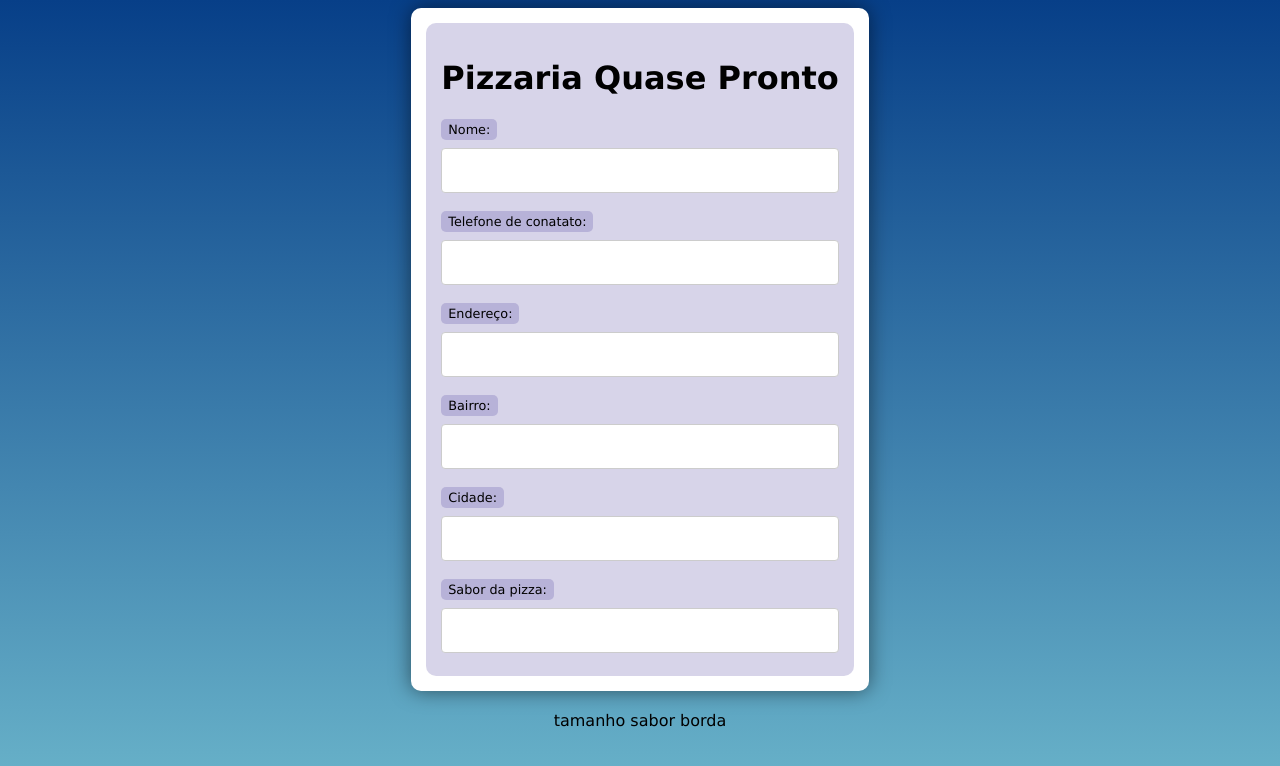
After one commit to danielgutierrez87/PHP, a PHP site: page /Forms.html in a window 1280 px wide. The commit adds this page. Shown: the top 766 px of the page. Run offline with PHP 8.4, Linux system fonts and the light colour scheme.

Commit message:
em andamento

```diff
--- /dev/null
+++ b/Forms.html
@@ -0,0 +1,33 @@
+<!DOCTYPE html>
+<html lang="pt-br">
+<head>
+    <meta charset="UTF-8">
+    <meta name="viewport" content="width=device-width, initial-scale=1.0">
+    <title>Pizzaria QuasePronto</title>
+    <link rel="stylesheet" href="style.css">
+</head>
+<body>
+    <main>
+        <form action="Pizzaria.php" method="post">
+            <h1>Pizzaria Quase Pronto</h1>
+            <label for="cliente">Nome:</label>
+            <input type="text" name="cliente" id="cliente" required max="30">
+            <label for="contato">Telefone de conatato:</label>
+            <input type="number" name="contato" id="contato" required min="10" max="11">
+            <label for="rua">Endereço:</label>
+            <input type="text" name="rua" id="rua" required max="50">
+            <label for="bairro">Bairro:</label>
+            <input type="text" name="bairro" id="bairro" required max="20">
+            <label for="cidade">Cidade:</label>
+            <input type="text" name="cidade" id="cidade" required max="20">
+            <label for="sabor">Sabor da pizza:</label>
+            <input type="text" name="sabor" id="sabor">
+        </form>
+
+    </main>
+</body>
+</html>
+
+tamanho
+sabor
+borda
--- /dev/null
+++ b/style.css
@@ -0,0 +1,227 @@
+@charset "UTF-8";
+
+* {
+    font-family: Verdana, Geneva, Tahoma, sans-serif;
+    box-sizing: border-box;
+}
+
+/* ELEMENTOS DA INTERFACE */
+
+body {
+    background-color: #1e1d38;
+    background-image: linear-gradient(180deg, #073f88, #6ab4ca);
+    background-repeat: no-repeat;
+    background-position: center center;
+    background-size: cover;
+    background-attachment: fixed;
+
+    display: flex;
+    flex-direction: column;
+    flex-wrap: nowrap;
+    justify-content: center;
+    align-items: center;
+}
+
+header, main, section, article {
+    max-width: 700px;
+}
+
+header > h1 {
+    color: white;
+    text-shadow: 3px 3px 0px black;
+}
+
+main, section, article {
+    background-color: white;
+    padding: 15px;
+    margin-bottom: 20px;
+    border-radius: 10px;
+    box-shadow: 0px 0px 20px rgba(0, 0, 0, 0.502);
+}
+
+footer {
+    display: block;
+    width: 100vw;
+    background-color: #291f6c;
+    color: white;
+    text-align: center;
+    margin-top: auto;
+    padding: 5px;
+}
+
+p {
+    text-align: justify;
+    line-height: 1.5em;
+}
+
+h2, h3, h4 {
+    color: #372991;
+    margin: 0 0 10px 0;
+}
+
+a {
+    color: #15142b;
+    background-color: rgba(55, 41, 145, 0.1);
+    padding: 0 3px;
+    font-weight: 600;
+    text-decoration: none;
+    border-bottom: .5px dotted #372991;
+}
+
+a:hover {
+    color: #372991;
+    border-bottom: 1px solid #372991;
+}
+
+/* TABELAS E LISTAS */
+
+table {
+    min-width: 400px;
+    border-spacing: 0px;
+    border: 0.5px solid #372991;
+    margin: 10px auto;
+}
+
+table th {
+    background-color: #372991;
+    color: white;
+    padding: 5px;
+    text-align: left;
+}
+
+table td {
+    padding: 5px;
+}
+
+table tr {
+    background-color: rgba(55, 41, 145, 0.05);
+}
+
+table tr:nth-child(odd) {
+    background-color: rgba(55, 41, 145, 0.3);
+}
+
+table.divisao {
+    border: 1px solid white;
+}
+
+table.divisao td {
+    background-color: white;
+    padding: 20px;
+    text-align: center;
+    font-size: 2.5em;
+}
+
+table.divisao  tr:nth-child(1) td:nth-child(2) {
+    border-bottom: 3px solid black;
+    border-left: 3px solid black;
+}
+
+table.divisao tr:nth-child(2) td:nth-child(2) {
+    border-left: 3px solid black;
+}
+
+table.divisao tr:nth-child(2) td:nth-child(1) {
+    text-decoration: underline;
+}
+
+ul > li::marker {
+    color: #372991;
+}
+
+/* ELEMENTOS DE FORMULÁRIO */
+
+form {
+    background-color: rgba(55, 41, 145, 0.2);
+    padding: 15px;
+    border-radius: 10px;
+}
+
+form label {
+    display: block;
+    width: fit-content;
+    font-size: 0.8em;
+    font-weight: 100;
+    background-color: rgba(55, 41, 145, 0.2);
+    padding: 3px 7px;
+    margin-top: 10px;
+    margin-bottom: 0px;
+    border-radius: 5px;
+}
+
+input[type=text], [type=number], select, input[type=date], input[type=date], input[type=datetime], input[type=email], input[type=month], input[type=password], input[type=range], input[type=tel], input[type=time], input[type=week] {
+    width: 100%;
+    padding: 12px 20px;
+    font-size: 1em;
+    margin: 8px 0;
+    display: inline-block;
+    border: 1px solid #ccc;
+    border-radius: 4px;
+    box-sizing: border-box;
+}
+
+input[type=submit] {
+    width: 100%;
+    background-color: #4CAF50;
+    font-size: 1em;
+    color: white;
+    padding: 10px 20px;
+    margin: 5px 0;
+    border: none;
+    border-radius: 4px;
+    cursor: pointer;
+}
+
+input[type=submit]:hover {
+    background-color: #45a049;
+}
+
+input[type=reset] {
+    width: 100%;
+    background-color: #eb9903;
+    font-size: 1em;
+    color: white;
+    padding: 10px 20px;
+    margin: 5px 0;
+    border: none;
+    border-radius: 4px;
+    cursor: pointer;
+}
+
+input[type=reset]:hover {
+    background-color: #c27013;
+}
+
+input[type=button], button {
+    width: 100%;
+    background-color: #372991;
+    font-size: 1em;
+    color: white;
+    padding: 10px 20px;
+    margin: 5px 0;
+    border: none;
+    border-radius: 4px;
+    cursor: pointer;
+}
+
+input[type=button]:hover, button:hover {
+    background-color: #291f6c;
+}
+
+fieldset {
+    border: 0.5px dotted #372991;
+}
+
+fieldset > legend {
+    font-size: 0.8em;
+    font-weight: 100;
+    background-color: rgba(55, 41, 145, 0.2);
+    padding: 3px 7px;
+    border-radius: 5px;
+}
+
+input[type=radio] + label, input[type=checkbox] + label {
+    display: inline-block;
+    font-size: 1em;
+    background-color: rgba(0, 0, 0, 0);
+}
```
Also changed, not shown: Pizzaria.php (+12 -13 lines).
